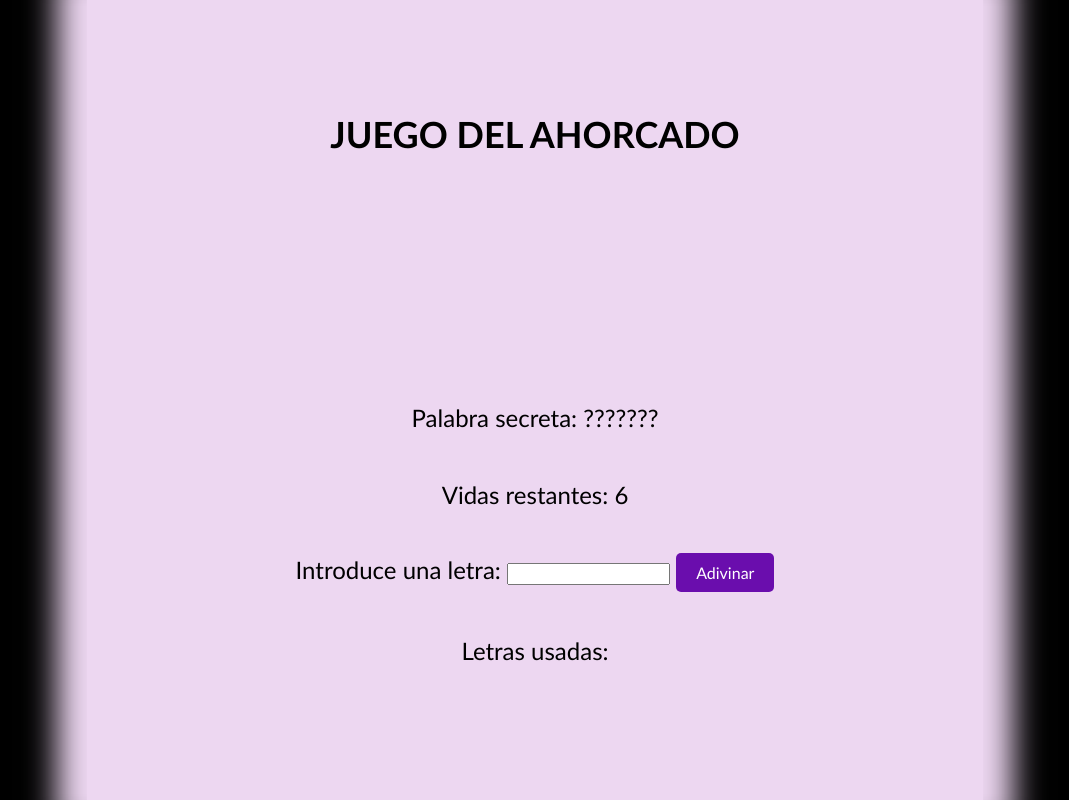
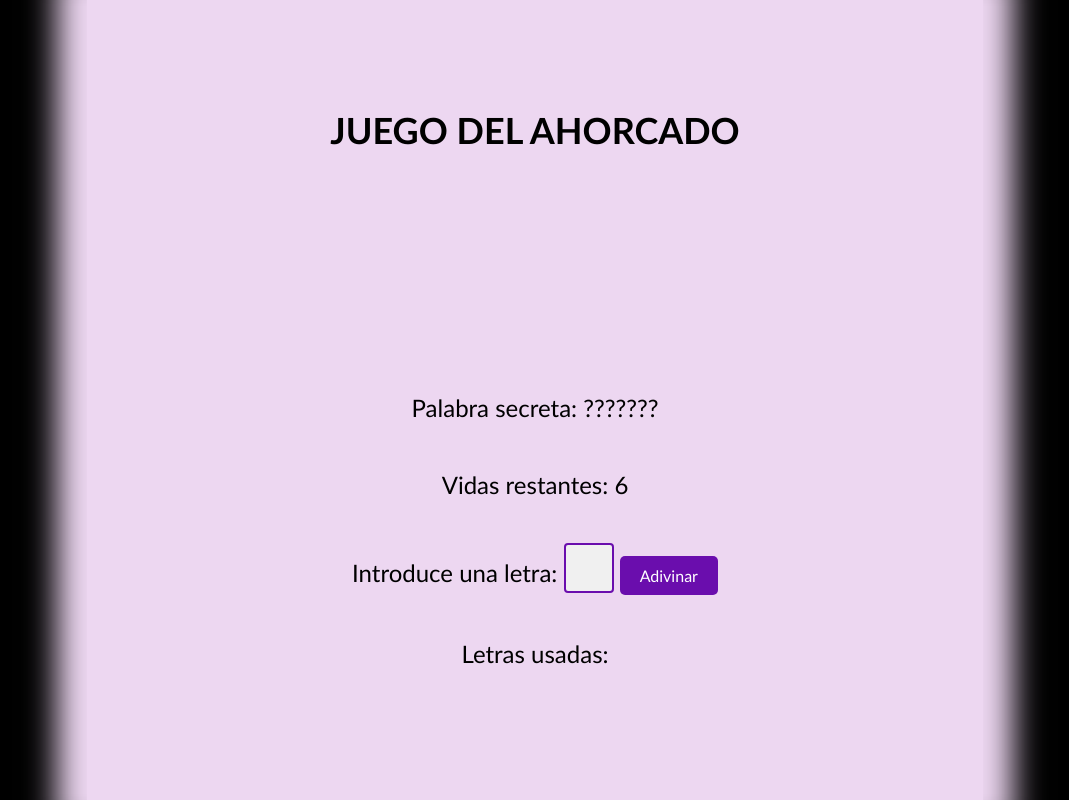
Before and after one commit to Jusaca01/AEV1_Despliegue, a PHP site: page / in a window 1280 px wide. Shown: the whole page, without its empty margins (105-1174 px from the left). Run offline with PHP 8.4, Linux system fonts and the light colour scheme.

Commit message:
añado estilos a input text

```diff
--- a/style.css
+++ b/style.css
@@ -67,3 +67,15 @@ form input[type="submit"]:hover {
 form input[type="submit"]:active {
     transform: scale(0.98);
 }
+
+input[type="text"] {
+    background-color: #f0f0f0;
+    color: #333;
+    border: 2px solid #6a0dad;
+    border-radius: 4px;
+    padding: 1px;
+    width: 50px;
+    font-size: 36px;
+    text-indent: 12px;
+    transition: all 0.3s ease;
+}
```
